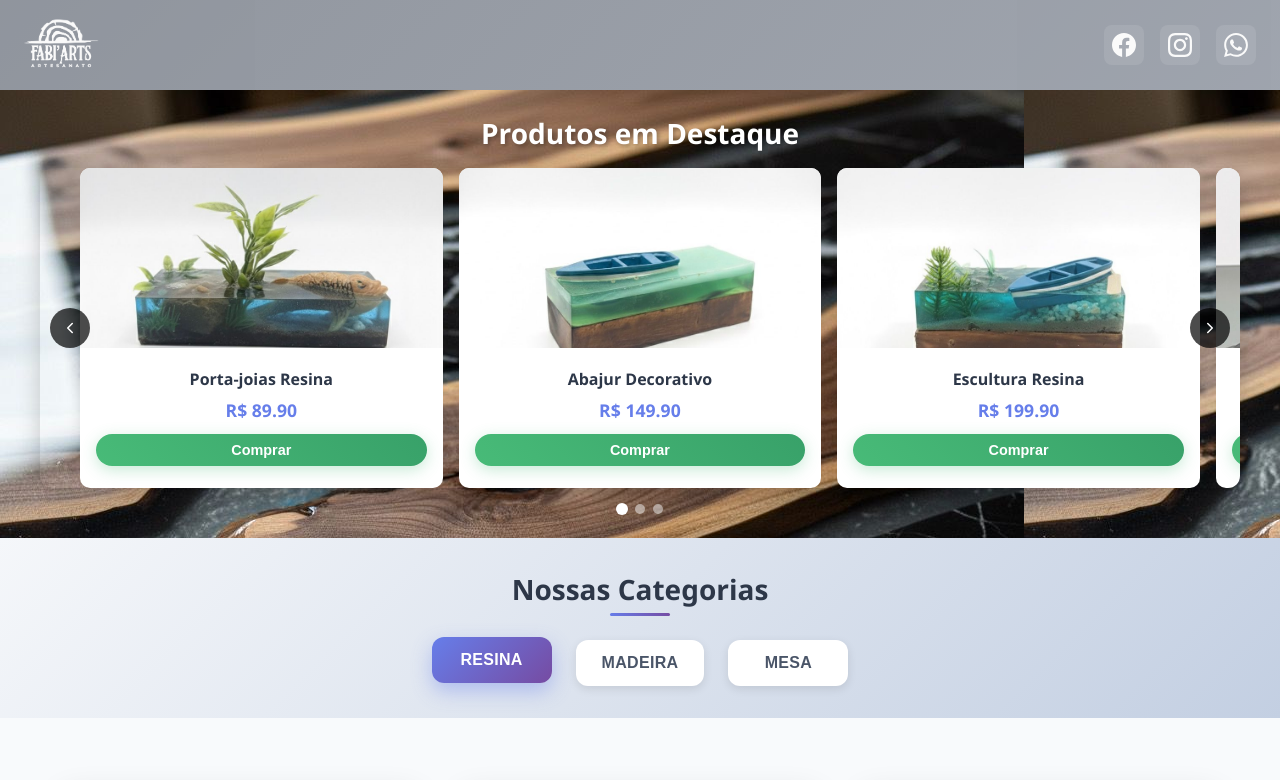
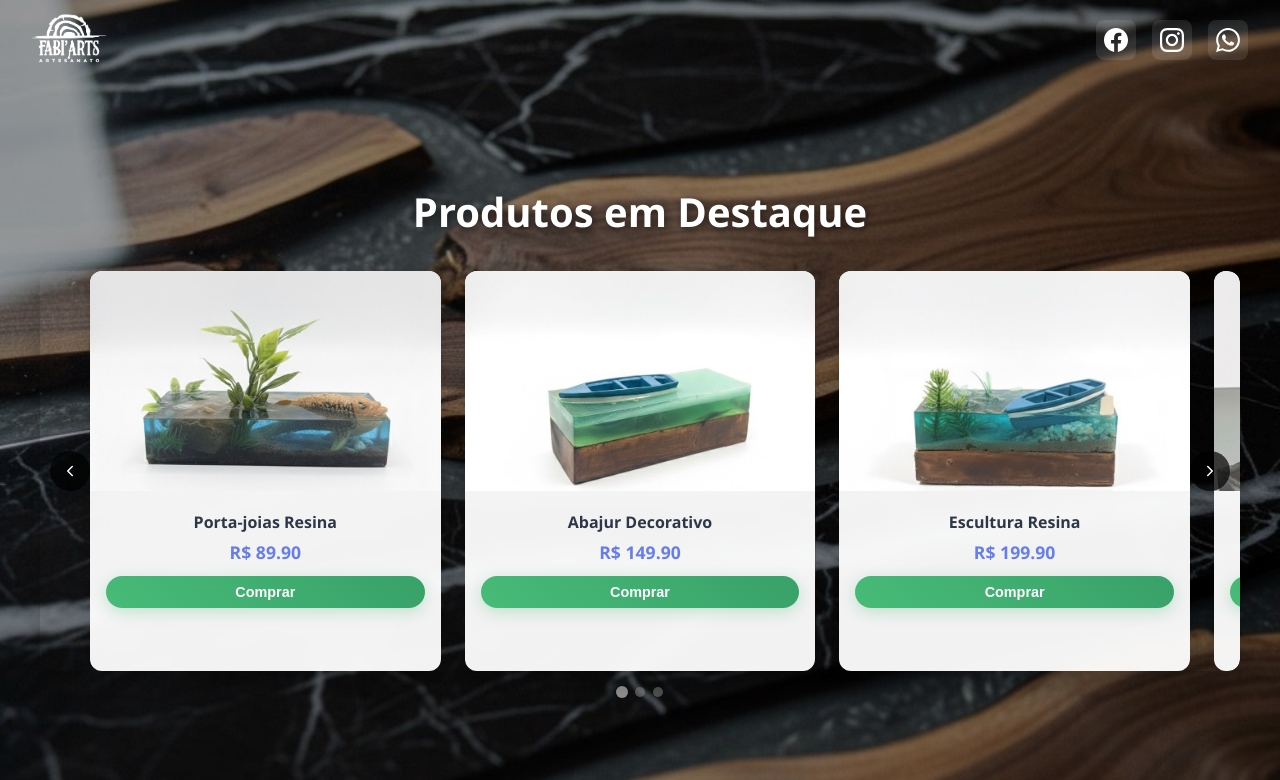
Before and after one commit to MateusHenriqDaSilva/fabiarts, a Next.js app: page / in a window 1280 px wide. Shown: the top 780 px of the page. Built offline with nearby package versions, Linux system fonts and the light colour scheme.

Commit message:
first commit

```diff
--- a/src/styles/Header.module.css
+++ b/src/styles/Header.module.css
@@ -1,12 +1,11 @@
 .header {
-  background: linear-gradient(135deg, #2d3748 0%, #4a5568 100%);
-  width: 100%;
-  height: 90px;
+  background: transparent;
+  z-index: 1000;
   display: flex;
+  justify-content: space-between;
   align-items: center;
-  justify-content: space-between;
-  opacity: 50%;
-  padding: 0 24px;
+  padding: 0 2rem;
+  height: 80px;
 }
 
 .logoContainer {
@@ -47,35 +46,24 @@
 .socialLink:hover {
   background: rgba(255, 255, 255, 0.2);
   transform: translateY(-2px);
-  color: #ccc;
 }
 
 .socialIcon {
   height: 24px;
   width: 24px;
-  color: white; /* Para SVG */
+  color: white;
   transition: all 0.3s ease;
 }
 
-/* Estilo específico para imagens .ico (se ainda quiser usar) */
-.socialIcon[src*=".ico"] {
-  filter: brightness(0) invert(1);
-}
-
 .socialLink:hover .socialIcon {
-  color: #ccc; /* Para SVG */
   transform: scale(1.1);
-}
-
-.socialLink:hover .socialIcon[src*=".ico"] {
-  filter: brightness(0) invert(0.8);
 }
 
 /* Responsivo */
 @media (max-width: 768px) {
   .header {
     height: 80px;
-    padding: 0 16px;
+    padding: 0 1rem;
   }
 
   .logo {
@@ -100,7 +88,7 @@
 @media (max-width: 480px) {
   .header {
     height: 70px;
-    padding: 0 12px;
+    padding: 0 0.75rem;
   }
 
   .logo {
--- a/src/styles/ProductCarousel.module.css
+++ b/src/styles/ProductCarousel.module.css
@@ -1,18 +1,36 @@
 .carouselSection {
-  padding: 1.5rem 0;
-  /* background: linear-gradient(135deg, #667eea 0%, #764ba2 100%); */
-  background: url('../../public//fundo.jpg');
   position: relative;
-  min-height: auto;
+  min-height: 100vh; /* Ocupa toda a altura da tela */
+  margin-top: -80px; /* Compensa a altura do header */
+  padding-top: 80px; /* Espaço para o header */
+  background: url('../../public/fundo.jpg') center/cover no-repeat;
+  display: flex;
+  flex-direction: column;
+  justify-content: center;
+  align-items: center;
+}
+
+/* Adicione um overlay escuro para melhor contraste */
+.carouselSection::before {
+  content: '';
+  position: absolute;
+  top: 0;
+  left: 0;
+  right: 0;
+  bottom: 0;
+  background: rgba(0, 0, 0, 0.4);
+  z-index: 1;
 }
 
 .title {
-  font-size: 1.75rem;
+  font-size: 2.5rem;
   font-weight: bold;
   text-align: center;
-  margin-bottom: 1rem;
+  margin-bottom: 2rem;
   color: white;
-  text-shadow: 2px 2px 4px rgba(0,0,0,0.3);
+  text-shadow: 2px 2px 8px rgba(0,0,0,0.6);
+  position: relative;
+  z-index: 2;
 }
 
 .carouselContainer {
@@ -21,37 +39,40 @@
   margin: 0 auto;
   overflow: hidden;
   border-radius: 12px;
-  box-shadow: 0 10px 25px rgba(0,0,0,0.2);
-  height: 320px;
-  padding: 0 40px;
+  box-shadow: 0 15px 35px rgba(0,0,0,0.3);
+  height: 400px; /* Aumentei a altura */
+  padding: 0 50px;
+  z-index: 2; /* Fica acima do overlay */
 }
 
 .carouselTrack {
   display: flex;
   transition: transform 0.5s cubic-bezier(0.4, 0, 0.2, 1);
   height: 100%;
-  gap: 1rem;
+  gap: 1.5rem;
 }
 
 .carouselSlide {
-  width: calc(33.333% - 0.67rem); /* 3 produtos com gap */
+  width: calc(33.333% - 1rem);
   flex-shrink: 0;
-  background: white;
-  border-radius: 10px;
+  background: rgba(255, 255, 255, 0.95); /* Fundo semi-transparente */
+  border-radius: 12px;
   overflow: hidden;
-  box-shadow: 0 4px 15px rgba(0, 0, 0, 0.1);
+  box-shadow: 0 8px 25px rgba(0, 0, 0, 0.2);
   transition: all 0.3s ease;
   position: relative;
+  backdrop-filter: blur(10px); /* Efeito glassmorphism */
 }
 
 .carouselSlide:hover {
-  transform: translateY(-5px);
-  box-shadow: 0 8px 25px rgba(0, 0, 0, 0.15);
+  transform: translateY(-8px);
+  box-shadow: 0 15px 35px rgba(0, 0, 0, 0.3);
+  background: rgba(255, 255, 255, 1);
 }
 
 .productImage {
   width: 100%;
-  height: 180px;
+  height: 220px; /* Aumentei a altura da imagem */
   object-fit: cover;
   transition: transform 0.3s ease;
 }
```
